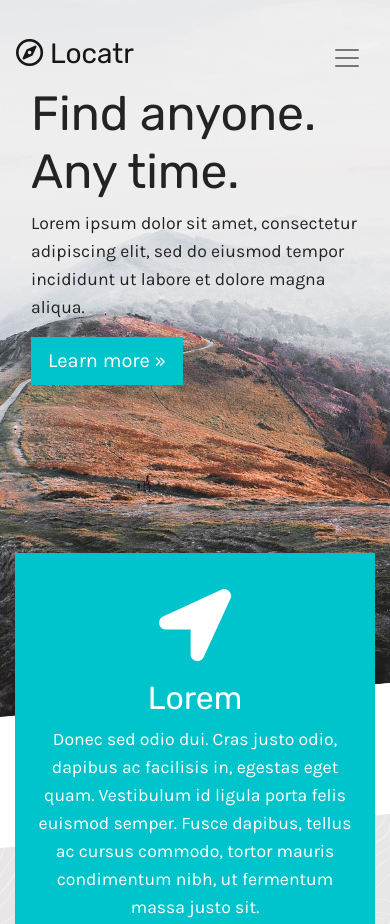
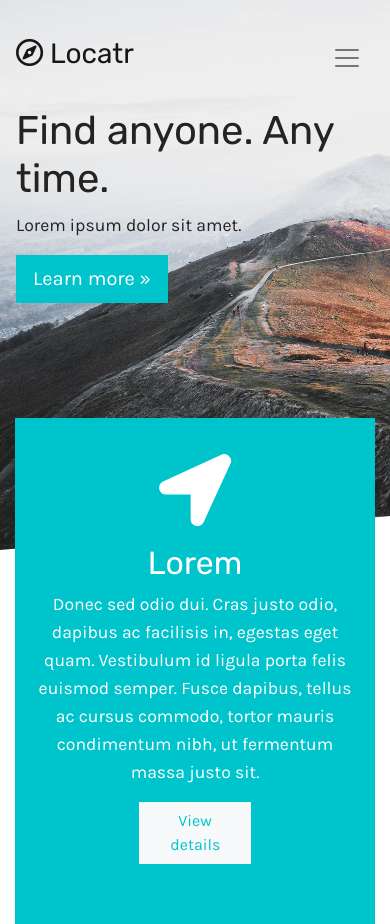
Before and after one commit to bradenfrazer/lp1, a plain HTML site: page index.html in a window 390 px wide. Shown: the top 924 px of the page. Drawn offline with nearby package versions, Linux system fonts and the light colour scheme.

Commit message:
mobile fixes

```diff
--- a/index.html
+++ b/index.html
@@ -66,7 +66,7 @@
 			<div class="hero-bg"></div>
 			<div class="container">
 				<h1 class="display-3">Find anyone. Any time.</h1>
-				<p>Lorem ipsum dolor sit amet, consectetur adipiscing elit, sed do eiusmod tempor incididunt ut labore et dolore magna aliqua.</p>
+				<p>Lorem ipsum dolor sit amet.</p>
 				<p><a class="btn btn-primary btn-lg hvr-buzz-out" href="#" role="button">Learn more &raquo;</a></p>
 			</div> <!-- /container -->
 		</div> <!-- /jumbotron -->
--- a/styles.css
+++ b/styles.css
@@ -47,9 +47,19 @@ h6,
 	border-color: #00d9e1;
 }
 
-@media (max-width: 576px) {
+@media (max-width: 992px) {
 .display-3 {
+	font-size: 4rem;
+}
+
+.display-4 {
 	font-size: 3rem;
+}
+}
+
+@media (max-width: 768px) {
+.display-3 {
+	font-size: 2.5rem;
 }
 
 .display-4 {
@@ -169,7 +179,7 @@ h6,
 	z-index: -1;
   background-image: url('hero.jpg');
 	background-size: cover;
-	background-position: center;
+	background-position: 15% 0%;
   transform: skewY(-5deg);
   transform-origin: top left;
 }
@@ -185,6 +195,26 @@ h6,
   transform: translate(-100%);
   animation: slide 2s forwards;
   animation-delay: 0s;
+}
+
+/* fix mobile nav size conflicts */
+@media (max-width: 768px) {
+	.jumbotron .container {
+		margin-top: 75px;
+		height: auto;
+		min-height: 0px;
+		justify-content: flex-start;
+	}
+
+	.hero-bg {
+		height: 550px;
+	}
+}
+
+@media (max-width: 576px) {
+	.jumbotron .container {
+		padding: 0;
+	}
 }
 
 @keyframes slide {
@@ -269,6 +299,14 @@ h6,
 	transform-origin: top left;
 }
 
+/* fix mobile nav size conflicts */
+@media (max-width: 768px) {
+
+	.services .services-bg {
+		height: 550px;
+	}
+}
+
 .services .col-lg-12 {
 	background: #00c4cc;
 	color: #fff;
```
